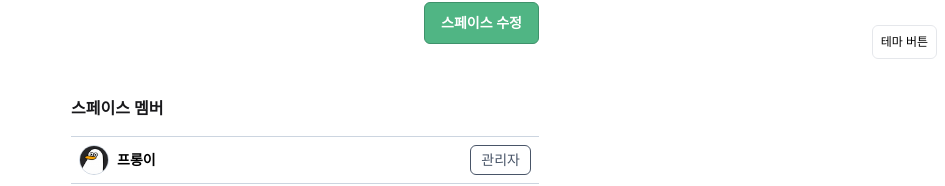
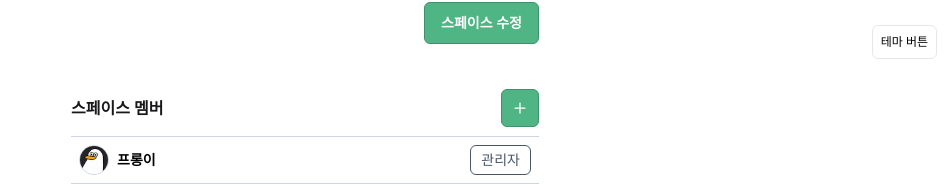
Before and after one commit to Team-TenTen/LinkHub-FE, a Next.js app: page /space/1/setting in a window 1280 px wide. Shown: the part 733-919 px from the top of the page, without its empty margins (335-1280 px from the left). Built offline with nearby package versions, Linux system fonts and the light colour scheme; a web font is replaced by a local one.

Commit message:
feat: #31 - 스페이스 멤버 추가 버튼 적용

```diff
--- a/src/components/Space/SpaceForm.tsx
+++ b/src/components/Space/SpaceForm.tsx
@@ -5,7 +5,6 @@ import { useForm } from 'react-hook-form'
 import { CategoryList, Input, SpaceMemberList, Toggle } from '@/components'
 import { mock_memberData } from '@/data'
 import { useModal } from '@/hooks'
-import { PlusSmallIcon } from '@heroicons/react/24/solid'
 import Image from 'next/image'
 import Button from '../common/Button/Button'
 import { SPACE_FORM_CONSTNAT } from './constant'
--- a/src/components/common/SpaceMemberList/SpaceMemberList.tsx
+++ b/src/components/common/SpaceMemberList/SpaceMemberList.tsx
@@ -1,6 +1,10 @@
 'use client'
 
+import { Input } from '@/components'
+import { useModal } from '@/hooks'
+import { PlusSmallIcon } from '@heroicons/react/24/solid'
 import Avatar from '../Avatar/Avatar'
+import Button from '../Button/Button'
 import Dropdown from '../Dropdown/Dropdown'
 import DropdownItem from '../Dropdown/DropdownItem'
 import { SPACE_MEMBER } from './constants'
@@ -18,9 +22,51 @@ export interface SpaceMemberListProps {
 }
 
 const SpaceMemberList = ({ members, edit = false }: SpaceMemberListProps) => {
+  const { Modal, isOpen, modalOpen, modalClose } = useModal(false)
+
+  const handleConfirm = () => {
+    // 멤버 추가 로직
+    console.log('멤버가 추가 되었습니다.')
+  }
+
   return (
     <div className="flex flex-col">
-      <div className="py-4 text-base font-bold text-gray9">{SPACE_MEMBER}</div>
+      <div className="flex items-center justify-between">
+        <div className="py-4 text-base font-bold text-gray9">
+          {SPACE_MEMBER}
+        </div>
+        {edit && (
+          <Button
+            className="button button-sm button-emerald"
+            onClick={() => modalOpen()}>
+            <PlusSmallIcon className="h-5 w-5" />
+          </Button>
+        )}
+        {isOpen && (
+          <Modal
+            title="스페이스 멤버 추가"
+            isConfirmButton={true}
+            confirmText="추가"
+            onClose={modalClose}
+            onConfirm={handleConfirm}>
+            <div className="flex items-end justify-between gap-3 pb-6">
+              <div className="w-full">
+                <Input
+                  label="이메일"
+                  placeholder="추가할 멤버"
+                />
+              </div>
+              <div className="shrink-0">
+                <Dropdown
+                  size="large"
+                  type="user_invite"
+                  onChange={(e) => console.log(e?.currentTarget.value)}
+                />
+              </div>
+            </div>
+          </Modal>
+        )}
+      </div>
       {members.map((member) => (
         <div
           key={member.id}
```
